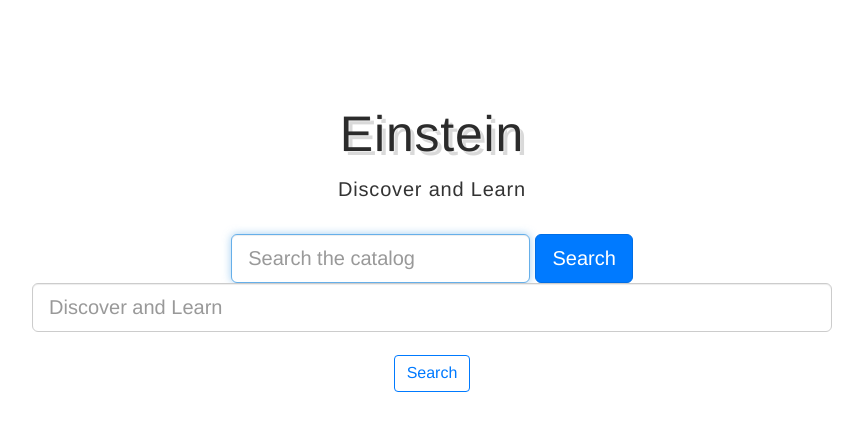
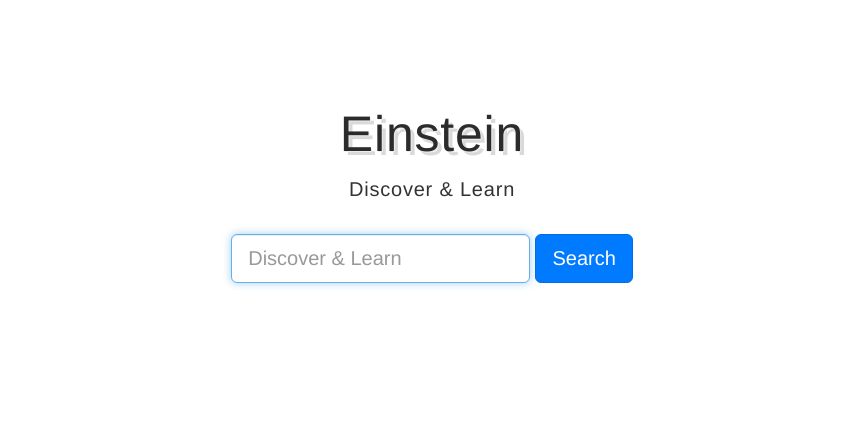
Before and after one commit to zainadil/Einstein, a CodeIgniter app: page /Einstien/index.php/searchresults/index in a window 1280 px wide. Shown: the part 58-489 px from the top of the page, without its empty margins (208-1071 px from the left). Run offline with CodeIgniter, Linux system fonts and the light colour scheme; data that the repository does not hold is empty; some libraries are stand-ins or nearby versions.

Commit message:
Cleanup to search bar

```diff
--- a/application/views/landingPage_view.php
+++ b/application/views/landingPage_view.php
@@ -48,27 +48,19 @@
             <div id = "landing-page-header">
               Einstein
             </div>
-            <h4>Discover and Learn</h4>
+            <h4>Discover & Learn</h4>
           <br/>
 
-		         <form action="/Search" method="POST" class="form-inline" role="form">
+		         <form action="/Search" method="POST" class="form-inline" role="form" id="id-form-landing" action="../../Einstien/index.php/searchResults/processSearch">
 					<div class="form-group">
-						<input type="text" name="s" id="s" autofocus="" value="" class="form-control input-lg" placeholder="Search the catalog"/>
+						<input type="text" name="query" id="query" autofocus="" value="" class="form-control input-lg search-bar" placeholder="Discover & Learn "/>
+                        <input type="hidden" id = "long" name="long" value='45.99'/>
+                        <input type="hidden" id = "lat" name="lat" value='-70.22'/>
+                        <input type="hidden" id = "ulearnTopic" name="ulearnTopic" value="userskill" />
 					</div>
-					<input type="submit" name="doit" value="Search" class="btn btn-primary btn-lg" />
+					<input type="submit" name="loginButton" value="Search" class="btn btn-primary btn-lg" id="submit-button"/>
 				</form>
-
-          <form id="id-form-landing" class="form-signin" method="POST" action="../../Einstien/index.php/searchResults/processSearch">
-            <input type="text" class="form-control input-lg search-bar" name="query" id="query" placeholder="Discover and Learn"autofocus=""></input>
-              <br/><br/>
-              <input type="hidden" id = "long" name="long" value='45.99'/>
-              <input type="hidden" id = "lat" name="lat" value='-70.22'/>
-              <input type="hidden" id = "ulearnTopic" name="ulearnTopic" value="userskill" />
-             <button class="btn btn-default" type="button" name="loginButton" value="Login" id="submit-button">Search</button>
-            </form>
-
-            <br />
-            <div class="alert alert-danger" id="alert-message" style="display:none;max-width:800px;margin:auto">Error!</div>
+                <div class="alert alert-danger" id="alert-message" style="display:none;max-width:800px;margin:auto">Error!</div>
 
            </div>
     </div> <!-- /container -->
```
